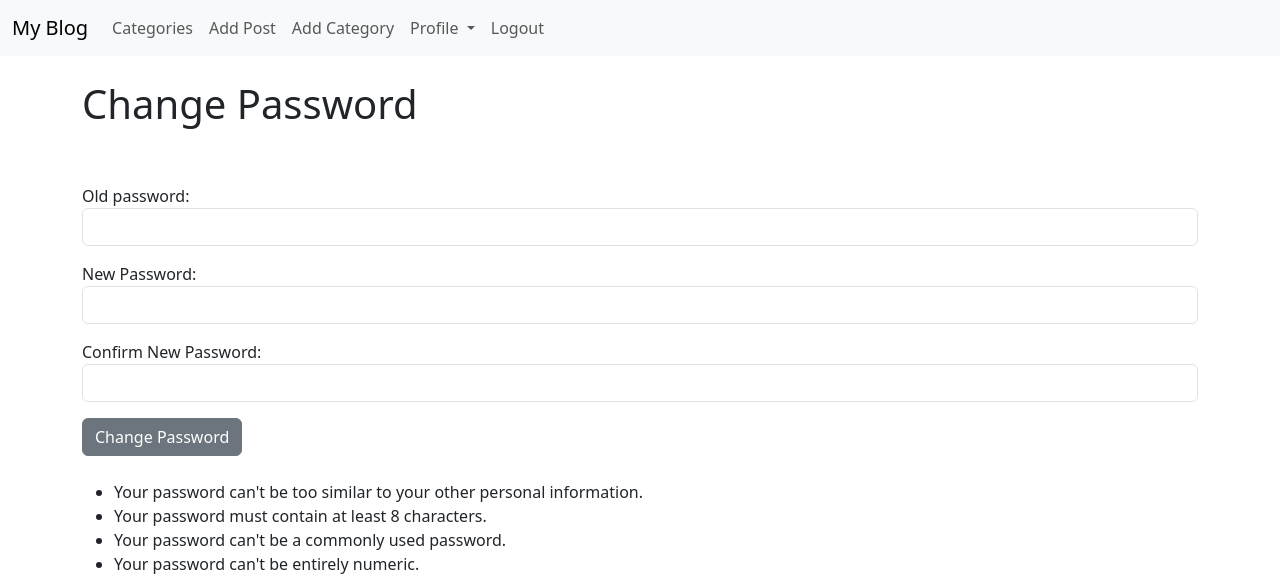
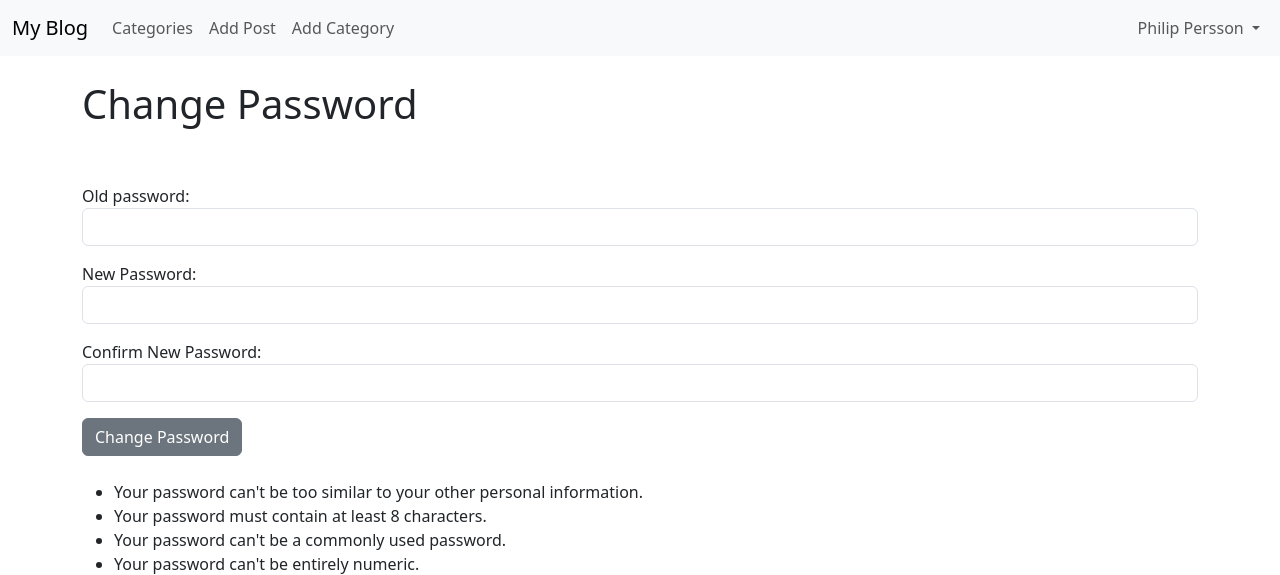
Before and after one commit to Code-Institute-Submissions/pphilippersson6-my-blog.p4, a Django app: page /members/password/ in a window 1280 px wide. Shown: the top 575 px of the page. Run offline with Django 3.2, Linux system fonts and the light colour scheme; a user stored in the database is signed in.

Commit message:
styled my navbar and dropdown menu

```diff
--- a/myblog/templates/base.html
+++ b/myblog/templates/base.html
@@ -37,7 +37,7 @@
                       Categories
                     </a>
 
-                    <ul class="dropdown-menu">
+                    <ul class="dropdown-menu dropdown-menu-end">
 
                         {% for item in categ_menu %}
                         <li><a class="dropdown-item" href="{% url 'category' item|slugify %}">{{ item }}</a></li>
@@ -63,27 +63,6 @@
                     <a class="nav-link" href="{% url 'add_category' %}">Add Category</a>
                 </li>
 
-                <li class="nav-item dropdown">
-                    <a class="nav-link dropdown-toggle" href="#" role="button" data-bs-toggle="dropdown" aria-expanded="false">
-                      Profile
-                    </a>
-                    <ul class="dropdown-menu">
-                      <li><a class="dropdown-item" href="{% url 'edit_profile' %}">User Settings</a></li>
-                        {% if user.profile.id %}
-                     <li><a class="dropdown-item" href="{% url 'edit_profile_page' user.profile.id %}">Edit Profile Page</a></li>
-                     <li><a class="dropdown-item" href="{% url 'show_profile_page' user.profile.id %}">Show Profile Page</a></li>
-
-                        {% else %}
-                            <li><a class="dropdown-item" href="{% url 'create_profile_page' %}">Create Profile Page</a></li>
-                        {% endif %}
-
-                    </ul>
-                  </li>
-
-                <li class="nav-item">
-                    <a class="nav-link" href="{% url 'logout' %}">Logout</a>
-                </li>
-
             {% else %}
 
                 <li class="nav-item">
@@ -94,14 +73,34 @@
                 </li>
 
                 {% endif %}
-
-
-
-
-
               </li>
             </ul>
-          </div>
+
+        {% if user.is_authenticated %}
+                <ul class="navbar-nav ml-auto">
+                    <li class="nav-item dropdown">
+                        <a class="nav-link dropdown-toggle" href="#" role="button" data-bs-toggle="dropdown" aria-expanded="false">
+                            {{ user.first_name}}
+                            {{ user.last_name }}
+                        </a>
+                        <ul class="dropdown-menu dropdown-menu-end">
+                          <li><a class="dropdown-item" href="{% url 'edit_profile' %}">User Settings</a></li>
+                            {% if user.profile.id %}
+                         <li><a class="dropdown-item" href="{% url 'edit_profile_page' user.profile.id %}">Edit Profile Page</a></li>
+                         <li><a class="dropdown-item" href="{% url 'show_profile_page' user.profile.id %}">Show Profile Page</a></li>
+
+                            {% else %}
+                                <li><a class="dropdown-item" href="{% url 'create_profile_page' %}">Create Profile Page</a></li>
+                            {% endif %}
+
+                        <a class="dropdown-item" href="{% url 'logout' %}">Logout</a>
+
+                        </ul>
+                    </li>
+                </ul>
+    {% endif %}
+
+        </div>
         </div>
       </nav>
     <br />
```
